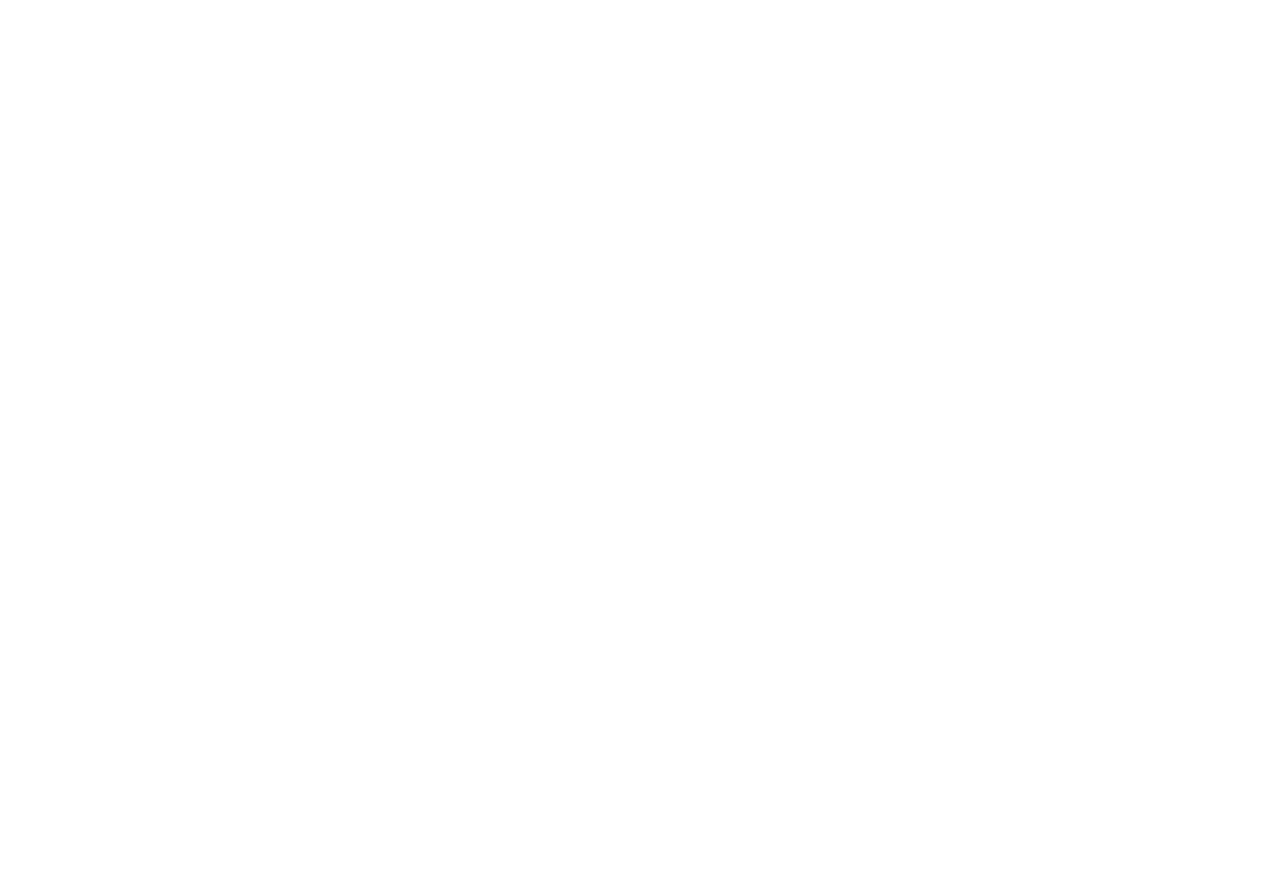
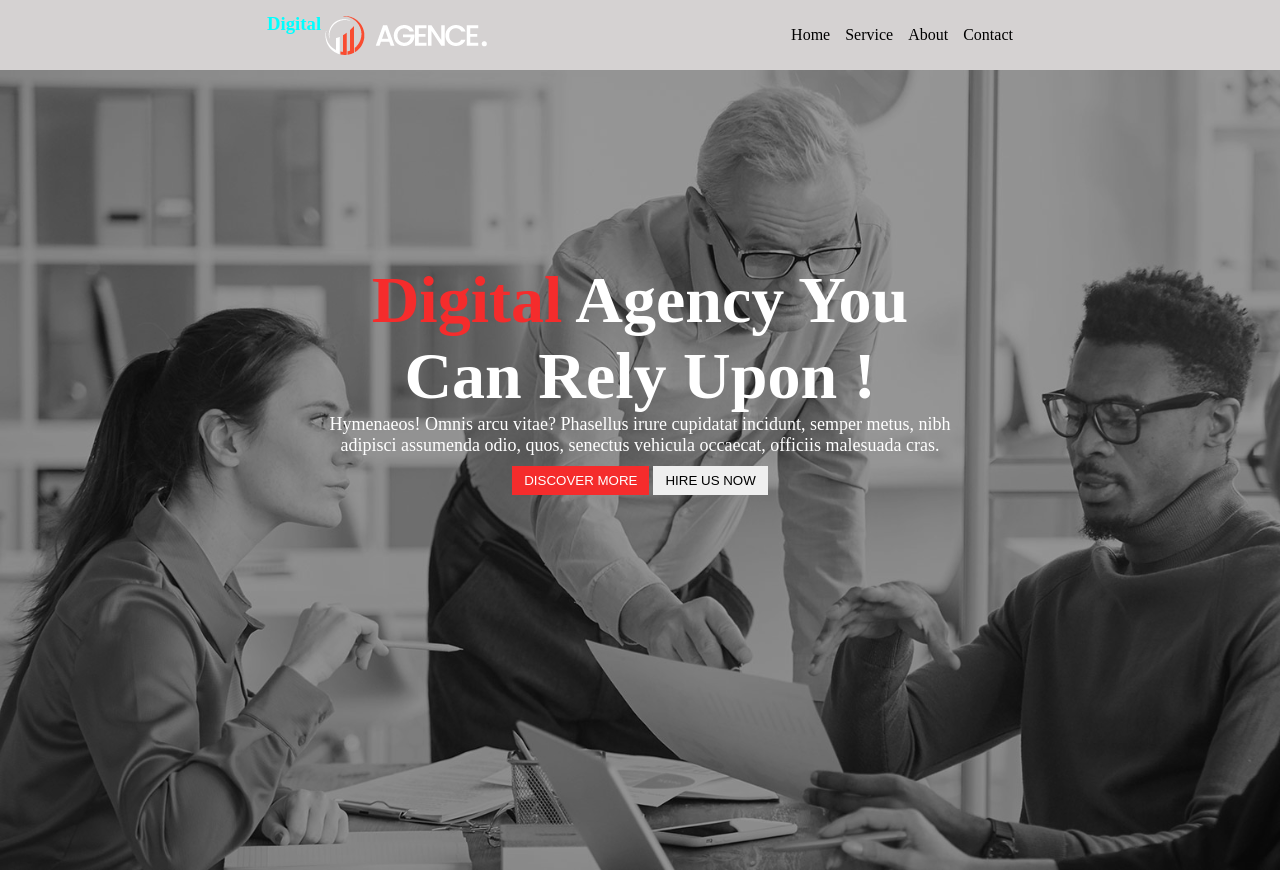
Before and after one commit to Soikat07/Digital-Agency, a plain HTML site: page index.html in a window 1280 px wide. Before the commit the page ends 800 px from the top, so only its background shows below. Drawn offline with Linux system fonts and the light colour scheme.

Commit message:
banner add

```diff
--- a/Styles/style.css
+++ b/Styles/style.css
@@ -0,0 +1,65 @@
+*{
+     margin: 0;
+     padding: 0;
+}
+.primary-color{
+    color:#F52C2C ;
+}
+.navigation{
+display: flex;
+justify-content: center;
+align-items: center;
+gap: 300px;
+width: 100%;
+height: 70px;
+background-color: #D5D2D2;
+}
+.title{
+     color: aqua;
+}
+.left{
+display: flex;
+margin-left: 0;
+}
+.right{
+
+}
+.items{
+     display: flex;
+list-style: none;
+gap: 15px;
+}
+
+
+/* Banner */
+.banner{
+     width:100%;
+     height: 100vh;
+     background-image: url(../asset/image/background.jpg) ,
+     linear-gradient(rgba(0,0,0,0.4),rgba(0,0,0,0.4));
+     background-blend-mode: overlay;
+     background-size: cover;
+}
+.box{
+     text-align: center;
+     padding: 15% 25% 20% 25%;
+     color: white;
+}
+.banner-title{
+     font-size: 66px;
+    font-weight: 900;
+}
+.banner-des{
+     font-size: 18px;
+     margin-bottom: 10px;
+}
+.btn-1{
+     color: white;
+     background-color: #F52C2C;
+     border: none;
+     padding: 7px 12px;
+}
+.btn-2{
+     border: none;
+     padding: 7px 12px;
+}
--- a/index.html
+++ b/index.html
@@ -8,6 +8,32 @@
      <link rel="stylesheet" href="Styles/style.css">
 </head>
 <body>
-
+     <header>
+          <nav class="navigation">
+               <div class="left">
+                    <h3 class="title">Digital</h3>
+                    <img src="asset/logo/logo.png" alt="">
+               </div>
+               <div class="right">
+                    <ul class="items">
+                         <li>Home</li>
+                         <li>Service</li>
+                         <li>About</li>
+                         <li>Contact</li>
+                    </ul>
+               </div>
+          </nav>
+          <!-- Banner -->
+          <div class="banner">
+               <div class="box">
+                    <h1 class="banner-title"><span class="primary-color">Digital</span> Agency You Can Rely Upon !</h1>
+                         <p class="banner-des">Hymenaeos! Omnis arcu vitae? Phasellus irure cupidatat incidunt, semper metus, nibh adipisci assumenda odio, quos, senectus vehicula occaecat, officiis malesuada cras.</p>
+                         <div class="btn">
+                              <button class="btn-1">DISCOVER MORE</button>
+                              <button class="btn-2">HIRE US NOW</button>
+                         </div>
+               </div>
+               </div>
+     </header>
 </body>
 </html>
```
Also changed, not shown: asset/image/girl-1.jpg (renamed from asset/image/man-1.jpg), asset/image/girl-2.jpg (renamed from asset/image/girl-3.jpg), asset/image/man-2.jpg (deleted), asset/image/man-3.jpg (added), asset/image/man-4.jpg.
